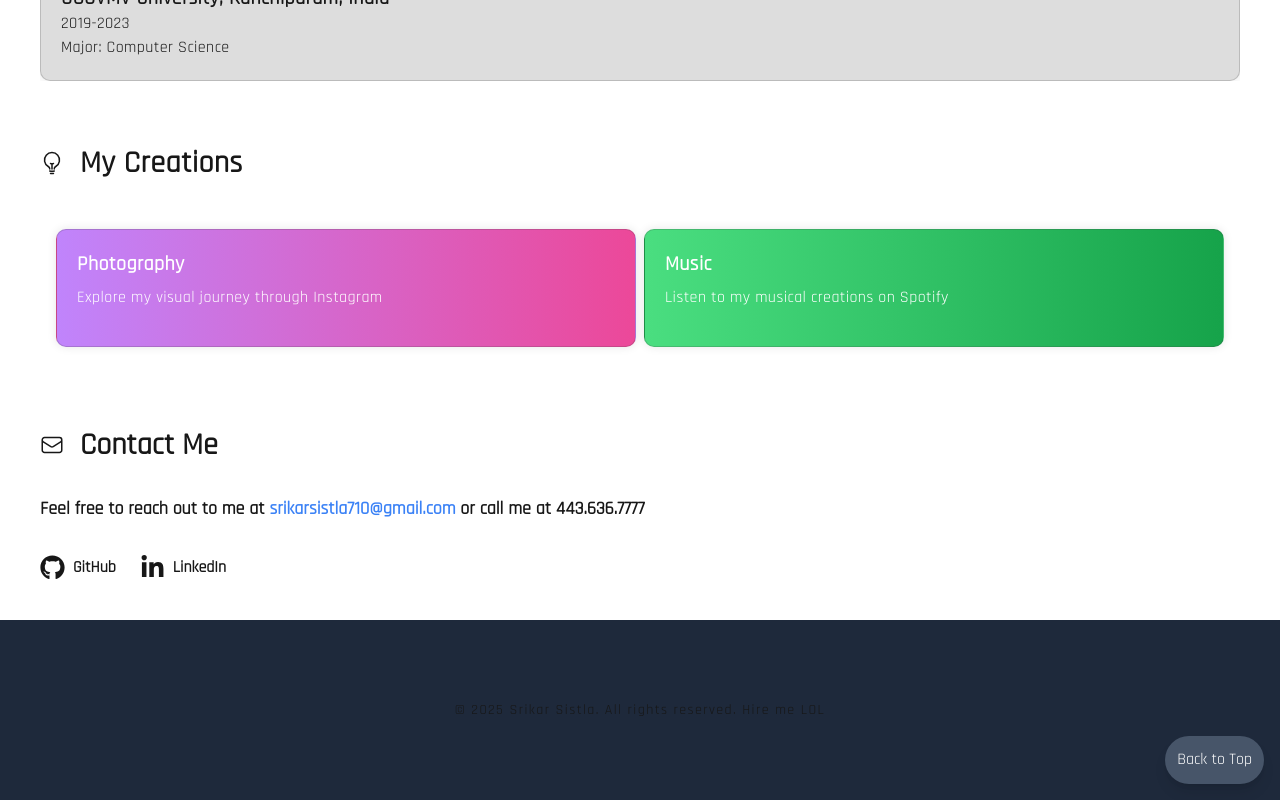
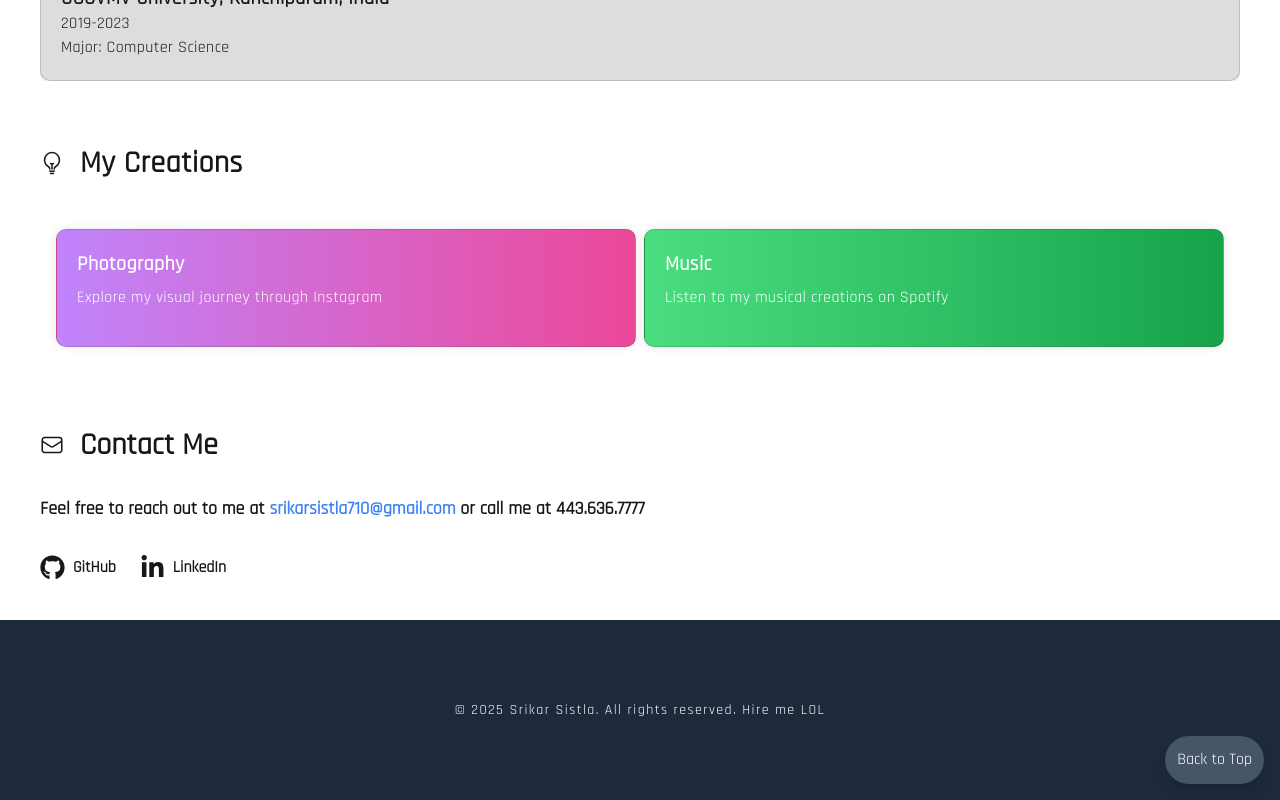
Before and after one commit to SrikarSistla08/MyPortfolio, a Next.js app: page / in a window 1280 px wide. Shown: the part 4091-4891 px from the top of the page. Built offline with nearby package versions, Linux system fonts and the light colour scheme; a web font is replaced by a local one.

Commit message:
changes for footer

```diff
--- a/src/components/footer.js
+++ b/src/components/footer.js
@@ -4,7 +4,7 @@ import React from "react";
 
 function Footer() {
   return (
-    <footer className="bg-slate-800 p-20 text-center text-sm flex items-center justify-center gap-2 tracking-widest font-['rajdhani']">
+    <footer className="bg-slate-800 text-white   p-20 text-center text-sm flex items-center justify-center gap-2 tracking-widest font-['rajdhani']">
         © {new Date().getFullYear()} Srikar Sistla. All rights reserved. Hire me LOL
     </footer>
     );
```
